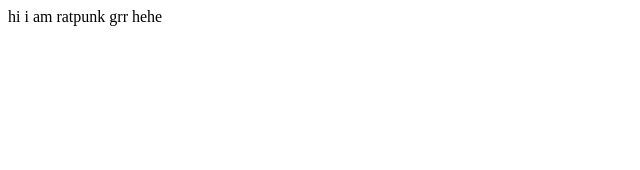
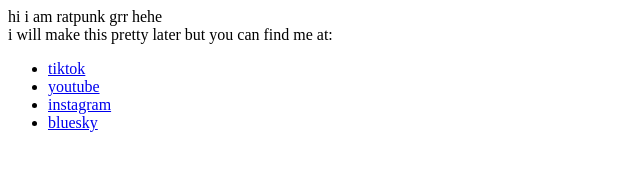
Before and after one commit to ratpunkvr/ratpunkvr.github.io, a plain HTML site: page index.htm in a window 1280 px wide. Shown: the whole page, without its empty margins (0-640 px from the left). Drawn offline with Linux system fonts and the light colour scheme.

Commit message:
Update index.htm

```diff
--- a/index.htm
+++ b/index.htm
@@ -17,6 +17,15 @@
     <title>ratpunk's links</title>
 </head>
 <body>
-    hi i am ratpunk grr hehe
+    hi i am ratpunk grr hehe<br>
+    i will make this pretty later but you can find me at:<br>
+    <section>
+        <ul>
+            <li><a href="https://www.tiktok.com/@ratpunkvr/">tiktok</a></li>
+            <li><a href="https://www.youtube.com/@ratpunkvr">youtube</a></li>
+            <li><a href="https://www.instagram.com/ratpunkvr/">instagram</a></li>
+            <li><a href="https://bsky.app/profile/ratpunk.link">bluesky</a></li>
+        </ul>
+    </section>
 </body>
 </html>
```
